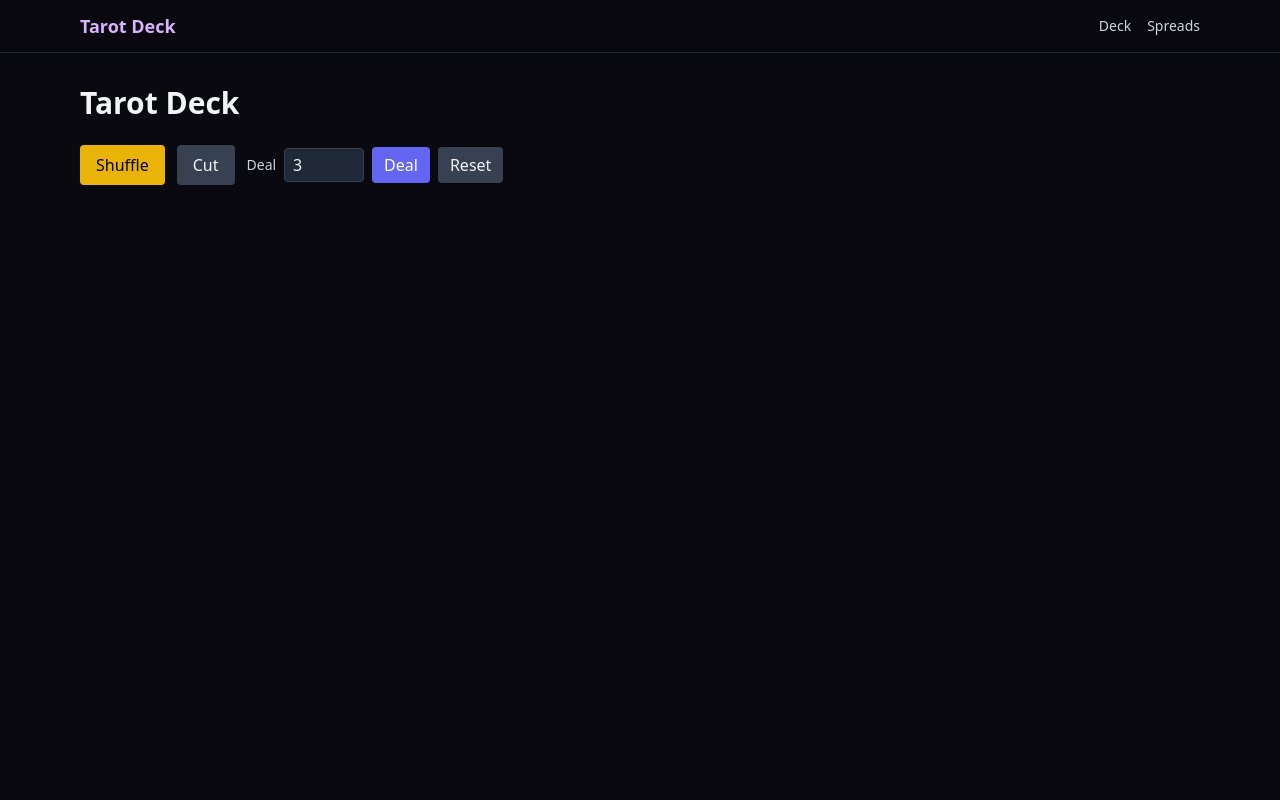
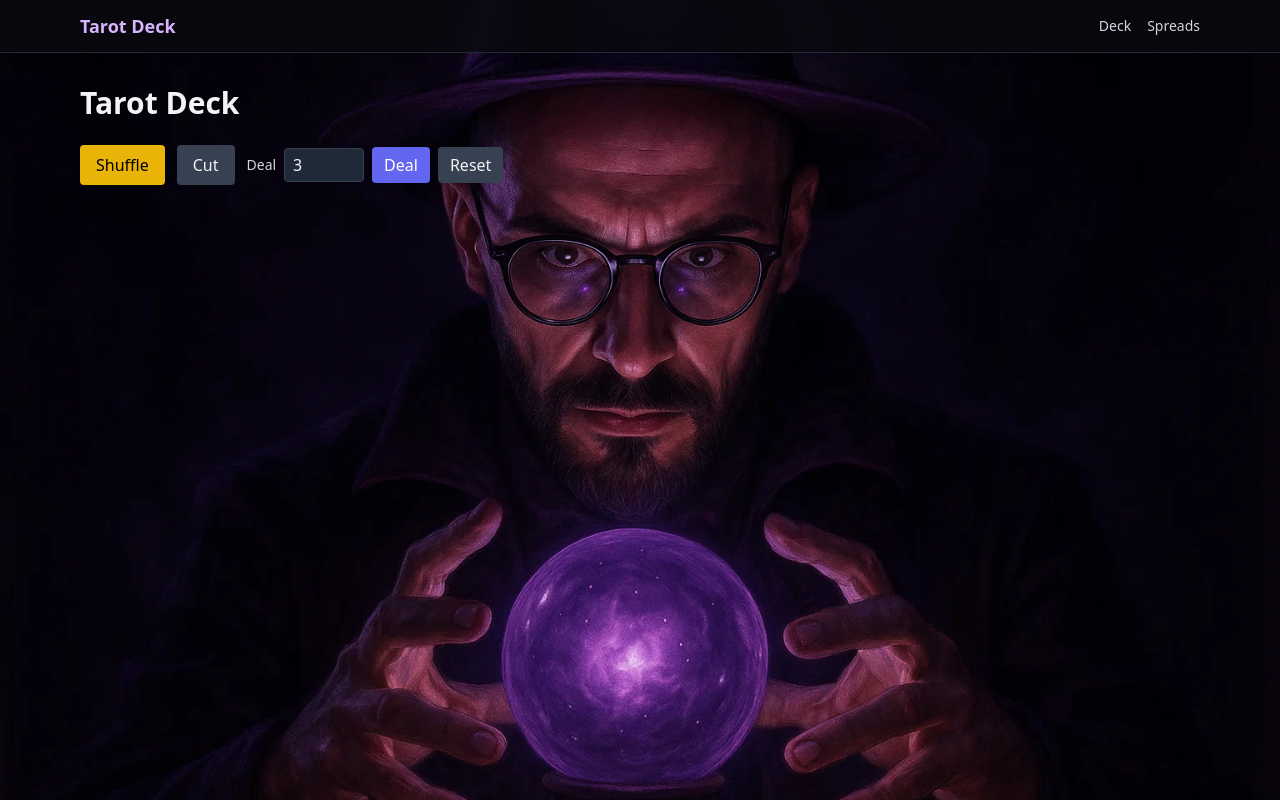
Before and after one commit to F00sh/tarot, a Nuxt app: page /deck in a window 1280 px wide. Built offline with nearby package versions, Linux system fonts and the light colour scheme.

Commit message:
background

```diff
--- a/app.vue
+++ b/app.vue
@@ -1,6 +1,6 @@
 <template>
   <NuxtLayout>
-    <div class="min-h-[100dvh] bg-tarot-bg text-gray-100 w-full max-w-full overflow-x-hidden">
+    <div class="min-h-[100dvh] text-gray-100 w-full max-w-full overflow-x-hidden">
       <NuxtPage />
     </div>
   </NuxtLayout>
@@ -12,7 +12,14 @@
 <style>
 @import '@/assets/css/tailwind.css';
 html, body {
+  /* Fallback background color */
   background-color: #0a0910; /* tarot.bg */
+  /* Responsive background image served from /public */
+  background-image: url('/images/background.webp');
+  background-size: cover;
+  background-position: center;
+  background-repeat: no-repeat;
+  background-attachment: fixed;
   min-height: 100%;
   overflow-x: hidden;
 }
```
Also changed, not shown: images/background.webp (added), public/images/background.webp (added).
